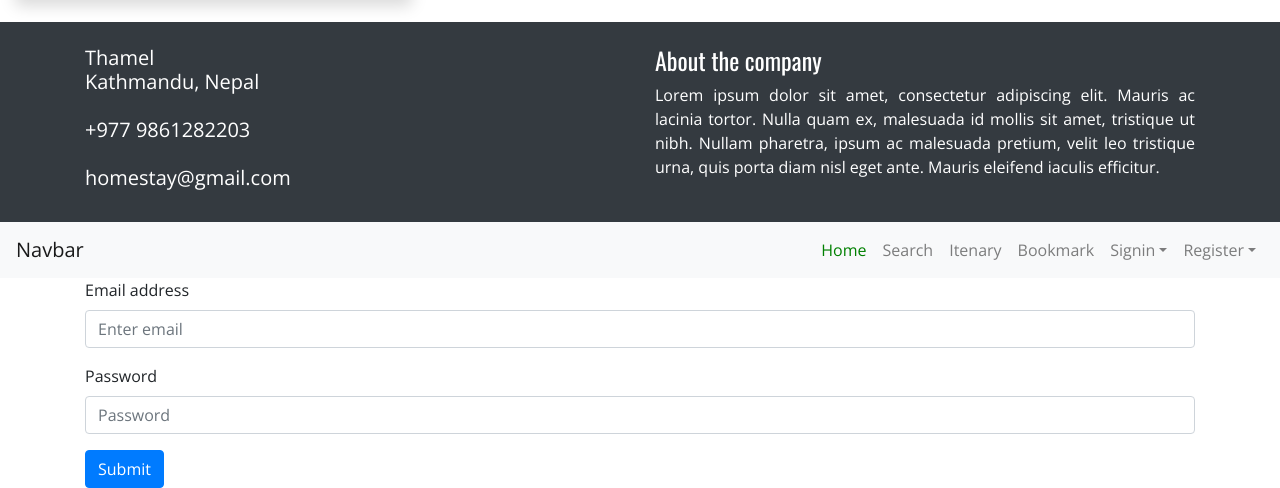
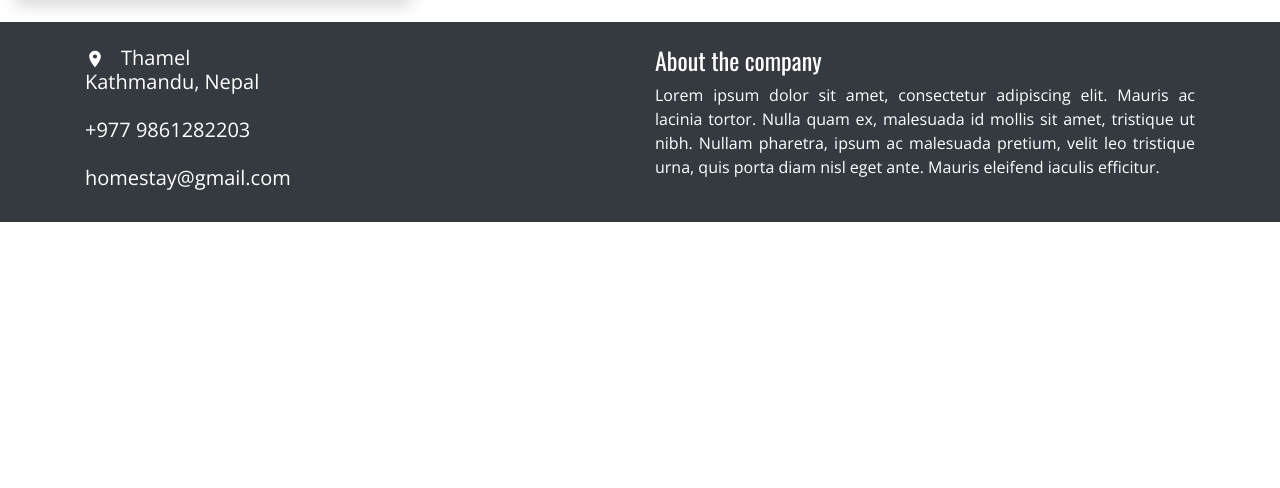
Before and after one commit to aashutoshdhungana/Provathon, a React (Create React App) app in the folder homestay-client/: page / in a window 1280 px wide. Shown: the part 1443-1931 px from the top of the page. After the commit the page ends 1665 px from the top, so only its background shows below. Built offline with nearby package versions, Linux system fonts and the light colour scheme.

Commit message:
navbar fixed

```diff
--- a/homestay-client/package.json
+++ b/homestay-client/package.json
@@ -10,6 +10,7 @@
     "react": "^17.0.2",
     "react-bootstrap": "^1.6.1",
     "react-dom": "^17.0.2",
+    "react-icons": "^4.2.0",
     "react-router-dom": "^5.2.0",
     "react-scripts": "4.0.3",
     "web-vitals": "^1.0.1"
--- a/homestay-client/src/componenet/Footer.js
+++ b/homestay-client/src/componenet/Footer.js
@@ -1,4 +1,6 @@
 import react from 'react';
+
+import {MdEmail, MdPermPhoneMsg,MdLocationOn } from "react-icons/md";
 
 function Footer()
 {
@@ -8,7 +10,7 @@
                 <div class="container">
                     <div class="row py-4">
                         <div class="col-sm-6">
-                            <h5 class="pb-3">Thamel <br/>Kathmandu, Nepal</h5>
+                            <h5 class="pb-3"><MdLocationOn class="mr-3 " />Thamel <br/>Kathmandu, Nepal</h5>
                             <h5 class="pb-3">+977 9861282203</h5>
                             <h5>homestay@gmail.com</h5>
                         </div>
--- a/homestay-client/src/componenet/Navbar.js
+++ b/homestay-client/src/componenet/Navbar.js
@@ -1,7 +1,9 @@
 import react from 'react';
 import "bootstrap/dist/css/bootstrap.min.css";
 import "bootstrap/dist/js/bootstrap.min.js";
-import { NavLink } from "react-router-dom"
+import { NavLink } from "react-router-dom";
+import { Router } from 'react-router';
+import { ImHome, ImUser, ImUserPlus, ImUsers } from "react-icons/im";
 
 function Navbar()
 {
@@ -9,10 +11,10 @@
         <div>
             <nav class="navbar navbar-expand-lg  navbar-light text-light bg-light">
               <a class="navbar-brand" href="#">Navbar</a>
-              <button class="navbar-toggler" type="button" data-toggle="collapse" data-target="#navbarText" aria-controls="navbarText" aria-expanded="false" aria-label="Toggle navigation">
+              <button class="navbar-toggler" type="button" data-toggle="collapse" data-target="#navbarNav" aria-controls="navbarNav" aria-expanded="false" aria-label="Toggle navigation">
                 <span class="navbar-toggler-icon"></span>
               </button>
-              <div class="collapse navbar-collapse" id="navbarText">
+              <div class="collapse navbar-collapse" id="navbarNav">
                 <ul class="navbar-nav ml-auto">
                   <li class="nav-item">
                   <NavLink exact to='/' activeStyle={{color:'green'}} class="nav-link">Home</NavLink>
@@ -29,7 +31,7 @@
                   </li>
                   <li class="nav-item dropdown">
                     <a class="nav-link dropdown-toggle" href="#" id="navbarDropdown" role="button" data-toggle="dropdown" aria-haspopup="true" aria-expanded="false">
-                      Signin
+                    Signin
                     </a>
                     <div class="dropdown-menu" aria-labelledby="navbarDropdown">
                       <a class="dropdown-item" href="#">User</a>
@@ -38,7 +40,7 @@
                   </li>
                   <li class="nav-item dropdown">
                     <a class="nav-link dropdown-toggle" href="#" id="navbarDropdown" role="button" data-toggle="dropdown" aria-haspopup="true" aria-expanded="false">
-                      Register
+                    Register
                     </a>
                     <div class="dropdown-menu" aria-labelledby="navbarDropdown">
                       <a class="dropdown-item" href="#">User</a>
@@ -48,6 +50,10 @@
                 </ul>
               </div>
             </nav>
+
+
+
+
         </div>
 
     )
--- a/homestay-client/src/componenet/Routers.js
+++ b/homestay-client/src/componenet/Routers.js
@@ -10,7 +10,7 @@
         <Router>
             <switch>
                 <Route exact path='/' component={Home} />
-                <Route exact ptah='/homestaysignin' component={Hslogin} />
+                <Route exact path='/homestaysignin' component={Hslogin} />
             </switch>
         </Router>
     )
```
Also changed, not shown: 2 other files (tests, documents, lock files or other folders).
